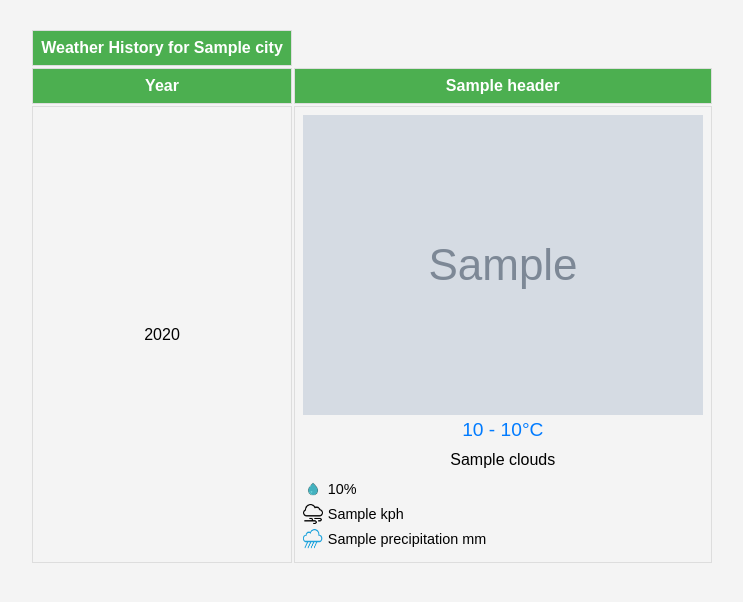
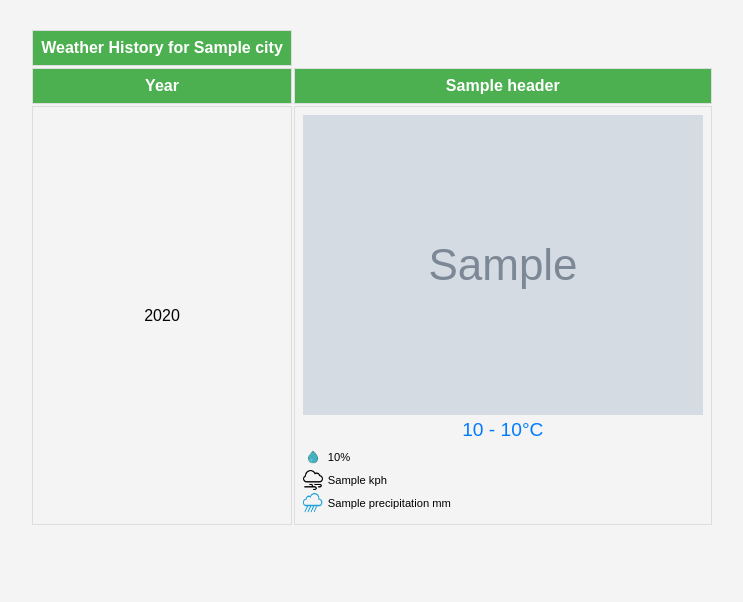
Before and after one commit to shaik/mezeg, a Flask app: template templates/weather_results.html in a window 1280 px wide. Shown: the top 602 px of the page, without its empty margins (268-1011 px from the left). Run offline with Flask 3, Linux system fonts and the light colour scheme; the template is opened without the code that fills it: most values are stand-ins (such as "Sample title", 1, 10 or a date in 2020); grey boxes marked "Sample" are stand-in pictures; parts of the project's set-up code (start-up, migrations or seed data) failed here and were passed over.

Commit message:
a lot of stuff 4

```diff
--- a/app.py
+++ b/app.py
@@ -4,12 +4,13 @@ import pandas as pd
 from weather_api import get_cached_weather_data
 
 #  usage url: https://home.openweathermap.org/statistics/onecall_30
+# icon set: https://www.iconpacks.net/free-icon-pack/free-weather-forecast-icon-pack-201.html
 
 api_key = 'e3ab35232ec5dc39d6b5224071a00a84'
 
 app = Flask(__name__)
 cities_df = pd.read_csv('data/worldcities.csv')
-NUM_YEARS = 5
+NUM_YEARS = 4
 NUM_DAYS = 7
 
 
@@ -19,7 +20,10 @@ def get_weather_icon(cloud_cover, precipitation):
     elif precipitation > 2.5:
         return "moderate_rain.png"
     elif precipitation > 0:
-        return "light_rain.png"
+        if cloud_cover < 3/8:
+            return "clear_light_rain.png"
+        else:
+            return "light_rain.png"
     elif cloud_cover > 5/8:
         return "cloudy.png"
     elif cloud_cover > 3/8:
--- a/static/style.css
+++ b/static/style.css
@@ -90,8 +90,8 @@ body {
 .weather-detail {
     display: flex;
     align-items: center;
-    font-size: 0.9em; /* Smaller font size */
-    margin-bottom: 5px; /* Space between each detail */
+    font-size: 0.7em; /* Smaller font size */
+    margin-bottom: 3px; /* Space between each detail */
 }
 
 .weather-icon {
@@ -116,9 +116,9 @@ body {
     color: #007bff; /* A color that stands out, adjust as needed */
 }
 .temperature-container {
-    margin-bottom: 10px; /* Add space below the container */
+    margin-bottom: 6px; /* Add space below the container */
 }
 
 .weather-clouds {
-    margin-bottom: 10px;
+    margin-bottom: 6px;
 }
--- a/templates/weather_results.html
+++ b/templates/weather_results.html
@@ -29,10 +29,11 @@
                     <div class="temperature-container">
                         <span class="temperature-range">{{ data['min_temp'] }} - {{ data['max_temp'] }}°C</span>
                     </div>
+                <!--
                     <div class="weather-clouds">
-                        {{ data['clouds'] }} <!-- ({{ data['cloud_cover']|int }}%) -->
+                        {{ data['clouds'] }}
                      </div>
-
+                -->
                     <div class="weather-detail">
                         <img src="{{ url_for('static', filename='humidity.png') }}" class="weather-icon" alt="Humidity">
                         {{ data['humidity']|int }}%
```
Also changed, not shown: static/weathericons/clear_light_rain.png (added).
